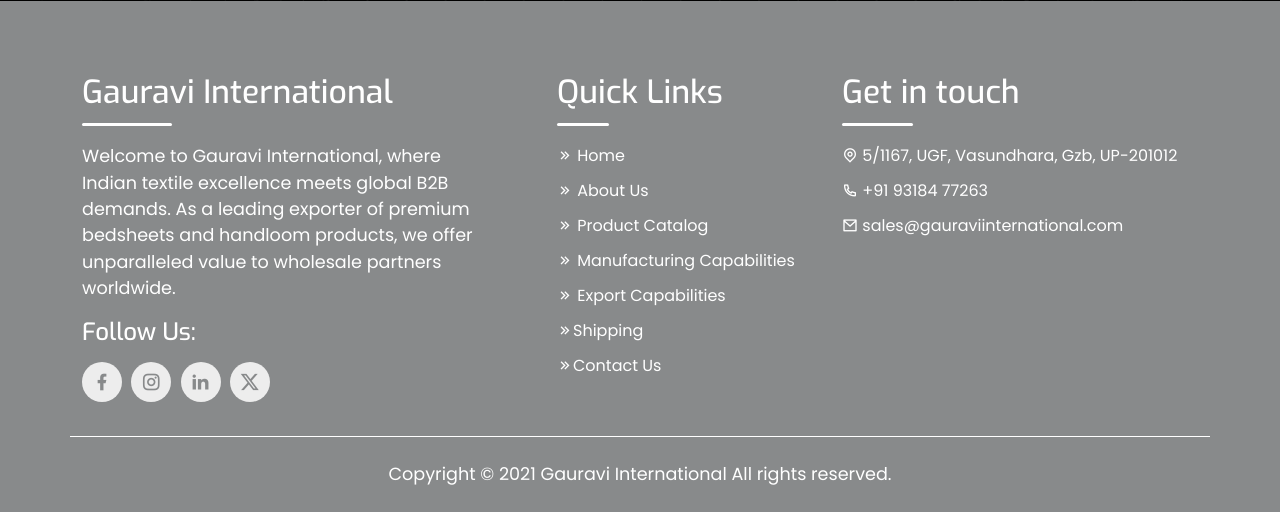
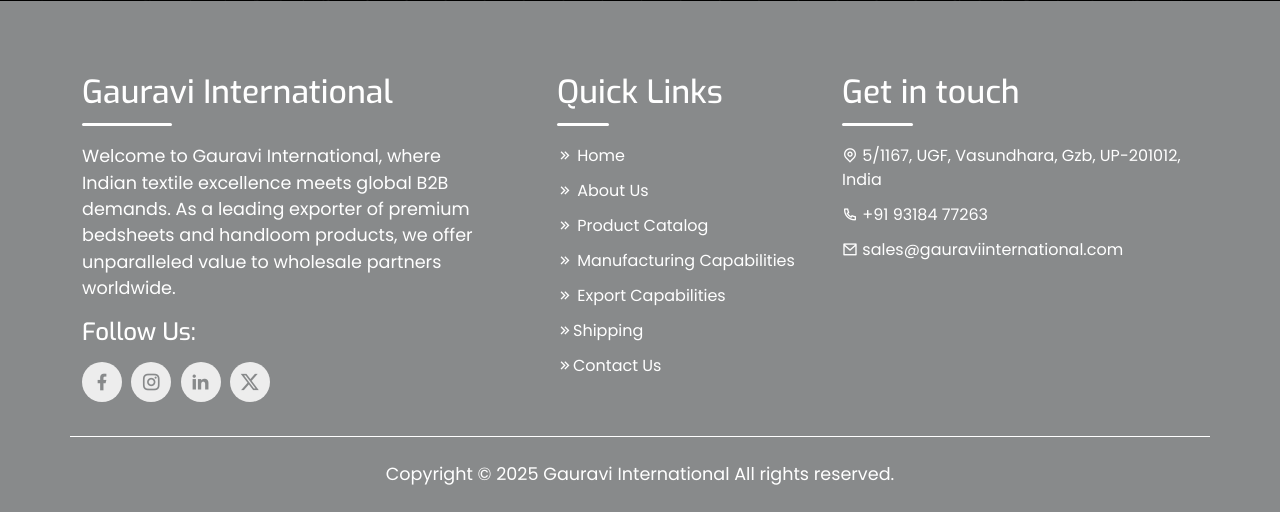
Before and after one commit to akkushwaha7834/gauravi-international, a PHP site: page /about-us.php in a window 1280 px wide. Shown: the part 3742-4254 px from the top of the page. Run offline with PHP 8.4, Linux system fonts and the light colour scheme.

Commit message:
Home page changed done

```diff
--- a/include/footer.php
+++ b/include/footer.php
@@ -37,7 +37,7 @@
         <div class="footer-widget mt-4">
           <h5 class="text-white mb-3  pb-3 footer-widget-title position-relative">Get in touch</h5>
           <ul class="get-in-ul">
-            <li class="text-white"><span><i class="ri-map-pin-line"></i></span> <span class="text-white"> 5/1167, UGF, Vasundhara, Gzb, UP-201012</span></li>
+            <li class="text-white"><span><i class="ri-map-pin-line"></i></span> <span class="text-white"> 5/1167, UGF, Vasundhara, Gzb, UP-201012, India</span></li>
             <li class=""><a href="tel:+919318477263"><span><i class="ri-phone-line"></i></span>
                 <span>+91 93184 77263</span></a></li>
             <li class=""><a href="mailto:sales@gauraviinternational.com"><span><i class="ri-mail-line"></i></span>
@@ -50,7 +50,7 @@
 
     <div class="row py-4 footer-brdr">
       <div class="col-lg-12">
-        <p class="copyright mb-0  text-center text-white">Copyright © 2021 <a href="./"
+        <p class="copyright mb-0  text-center text-white">Copyright © 2025 <a href="./"
             class="text-white">Gauravi International</a> All rights reserved.</p>
       </div>
 
--- a/index.php
+++ b/index.php
@@ -279,7 +279,7 @@
         </div>
         <div class="row mt-5 align-items-center mt-4">
             <div class="col-lg-8 wow fadeInLeft animated animated animated" data-wow-delay="00ms" data-wow-duration="1500ms" style="visibility: visible; animation-duration: 1500ms; animation-delay: 0ms; animation-name: fadeInLeft;">
-                <img src="assets/images/specialty-bedding.jpg" class="img-fluid rounded position-relative z-0">
+                <img src="assets/images/bulk-fabric-options.jpg" class="img-fluid rounded position-relative z-0">
             </div>
             <div class="col-lg-4">
                 <div class="pdt-info position-relative">
@@ -357,7 +357,7 @@
             </div>
             <div class="col-12">
                 <div class="group-btn text-center">
-                    <a href="contact-us.php" class="btn join-btn wow fadeInUp" data-wow-delay="100ms" style="visibility: visible; animation-delay: 100ms; animation-name: fadeInUp;">Request a Wholesale Quote</a>
+                    <a href="contact-us.php" class="btn join-btn wow fadeInUp" data-wow-delay="100ms" style="visibility: visible; animation-delay: 100ms; animation-name: fadeInUp;">Get in Touch</a>
                 </div>
             </div>
         </div>
```
